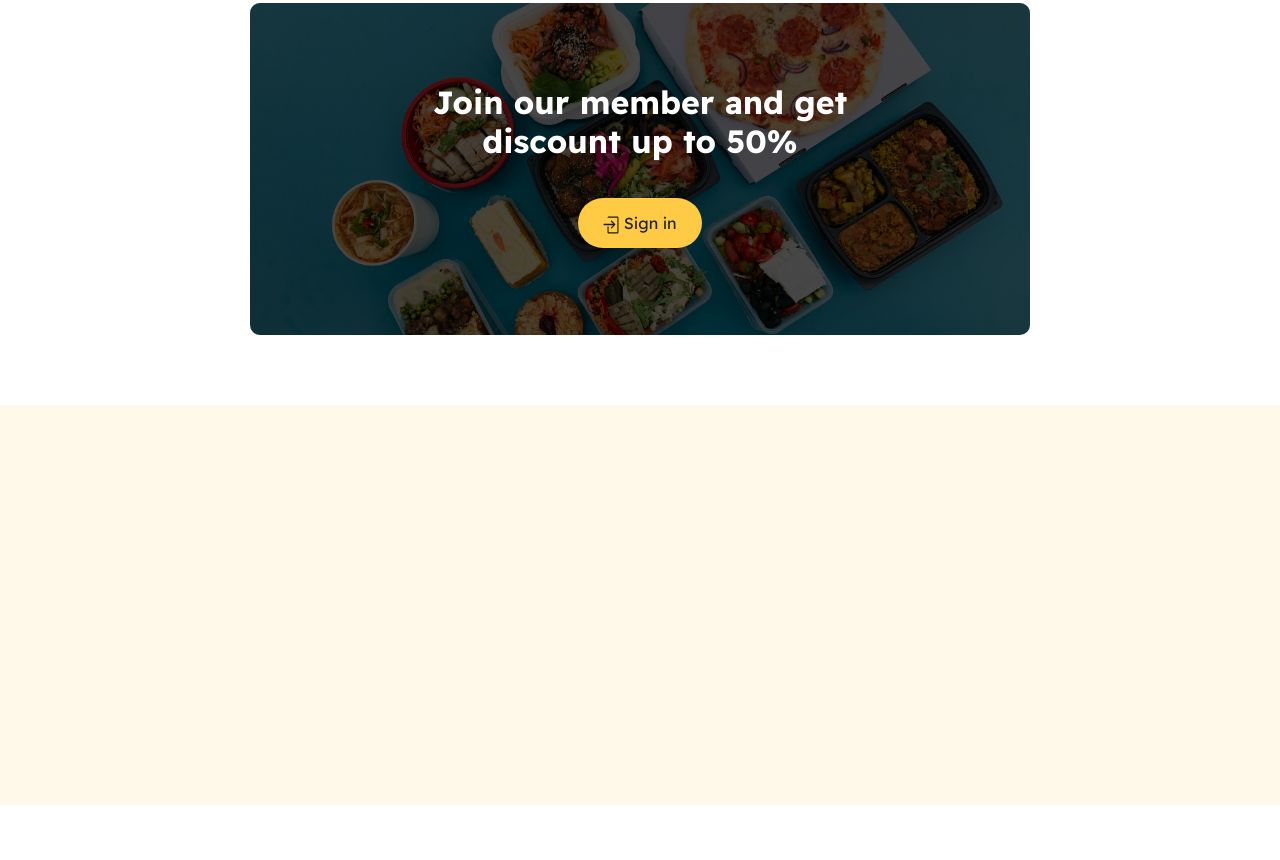
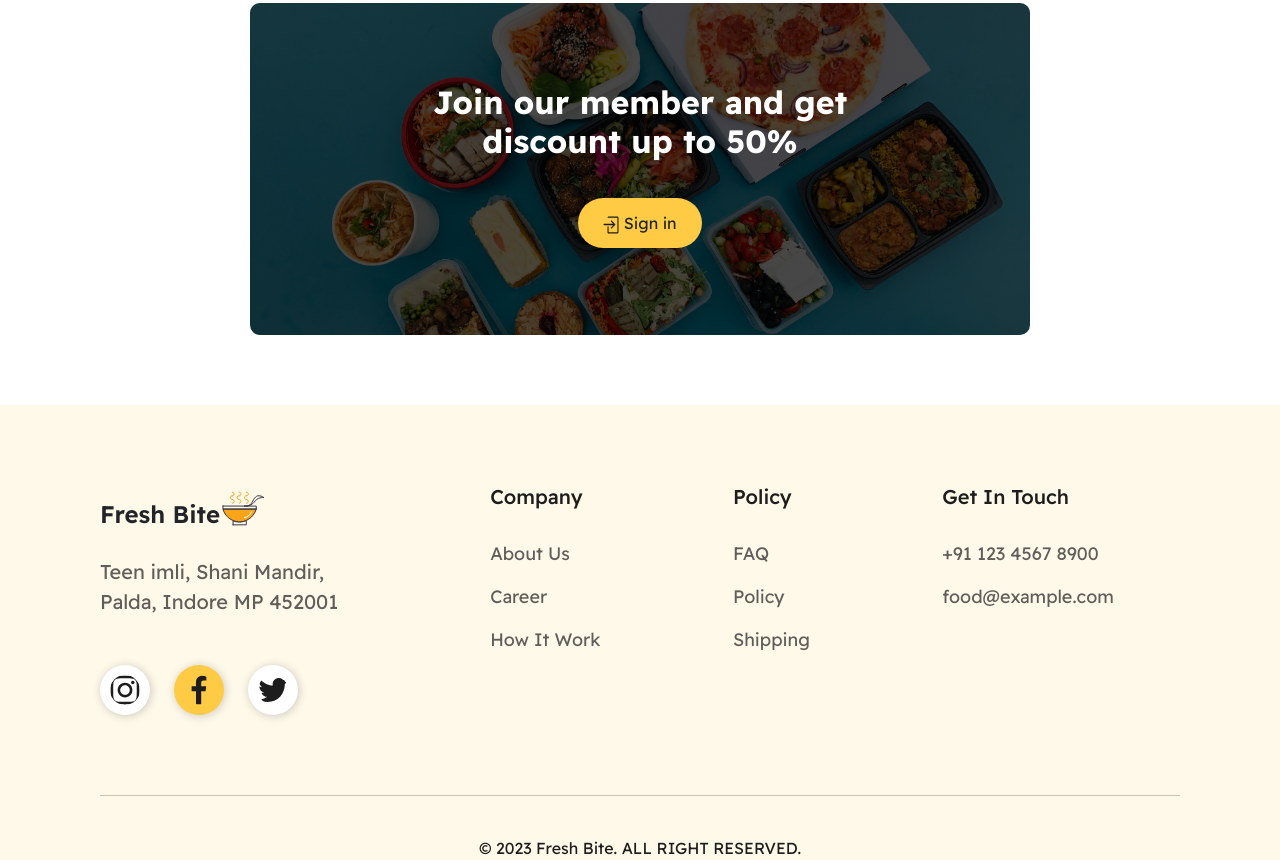
Before and after one commit to xavier-golden-owl/fresh-bite, a plain HTML site: page index.html in a window 1280 px wide. Shown: the part 2787-3647 px from the top of the page. Before the commit the page ends 3592 px from the top, so only its background shows below. Drawn offline with nearby package versions, Linux system fonts and the light colour scheme.

Commit message:
complete desktop layout for landing page fresh bite

```diff
--- a/assets/css/style.css
+++ b/assets/css/style.css
@@ -314,6 +314,73 @@ main .second-part .card {
 
 footer {
 	background-color: #FFF9EA;
-	height: 50vh;
 	margin-top: 70px;
 }
+
+footer hr {
+	margin-top: 80px;
+}
+
+footer .first-part {
+	padding: 80px 100px 0 100px;
+}
+
+footer .first-part .first {
+	width: 30%;
+	height: 100%;
+	font-size: 24px;
+	font-weight: 400;
+}
+
+footer .first-part .first p{
+	font-size: 20px;
+	font-weight: 400;
+	color: rgba(29, 29, 29, 0.70);
+	margin-top: 25px;
+}
+
+footer .first-part .social {
+	margin-top: 32px;
+	gap: 24px;
+}
+
+footer .first-part .social img {
+	height: 50px;
+	width: 50px;
+	padding: 10px 10px;
+	background-color: #fff;
+	border-radius: 50px;
+	box-shadow: 1px 1px 10px rgba(0, 0, 0, 0.2);
+}
+
+.fb {
+	background-color: #FFCB45 !important;
+}
+
+footer .first-part .second {
+	width: 70%;
+	height: 100%;
+}
+
+footer .second-part {
+	color: #1D1D1D;
+	font-size: 16px;
+	font-weight: 400;
+	margin-top: 40px;
+}
+
+footer .second h3 {
+	color: #1D1D1D;
+	font-size: 20px;
+	font-weight: 500;
+
+	margin-bottom: 31px;
+}
+
+footer .second p  {
+	color: rgba(29, 29, 29, 0.70);
+	font-size: 18px;
+	font-weight: 400;
+
+	margin-bottom: 16px;
+}
--- a/index.html
+++ b/index.html
@@ -242,7 +242,51 @@
 	</main>
 
 	<footer>
+		<div class="first-part">
+			<div class="d-flex flex-row justify-content-start">
+				<div class="first d-flex flex-column align-self-start">
+					<div class="d-flex flex-row">
+						<span class="logo-text align-self-end fw-semibold">Fresh Bite</span>
+						<img src="assets/icons/bowl.svg" alt="Fresh Bite logo" width="47">
+					</div>
+					<p>Teen imli, Shani Mandir,<br>
+						Palda, Indore MP 452001</p>
 
+					<div class="social d-flex flex-row justify-content-start">
+						<img src="assets/icons/ins.svg" alt="instagram">
+						<img class="fb" src="assets/icons/fb.svg" alt="facebook">
+						<img src="assets/icons/twitter.svg" alt="twitter">
+					</div>
+				</div>
+
+				<div class="second d-flex flex-row align-self-start justify-content-around">
+					<div class="d-flex flex-column justify-content-start">
+						<h3>Company</h3>
+						<p>About Us</p>
+						<p>Career</p>
+						<p>How It Work</p>
+					</div>
+					<div class="d-flex flex-column justify-content-start">
+						<h3>Policy</h3>
+						<p>FAQ</p>
+						<p>Policy</p>
+						<p>Shipping</p>
+					</div>
+					<div class="d-flex flex-column justify-content-start">
+						<h3>Get In Touch</h3>
+						<p>+91 123 4567 8900</p>
+						<p>food@example.com</p>
+					</div>
+				</div>
+			</div>
+
+			<hr>
+		</div>
+		<center>
+			<div class="second-part">
+				© 2023 Fresh Bite. ALL RIGHT RESERVED.
+			</div>
+		</center>
 	</footer>
 
 	<script src="https://cdn.jsdelivr.net/npm/@popperjs/core@2.11.8/dist/umd/popper.min.js" integrity="sha384-I7E8VVD/ismYTF4hNIPjVp/Zjvgyol6VFvRkX/vR+Vc4jQkC+hVqc2pM8ODewa9r" crossorigin="anonymous"></script>
```
Also changed, not shown: assets/icons/fb.svg (added), assets/icons/ins.svg (added), assets/icons/twitter.svg (added).
